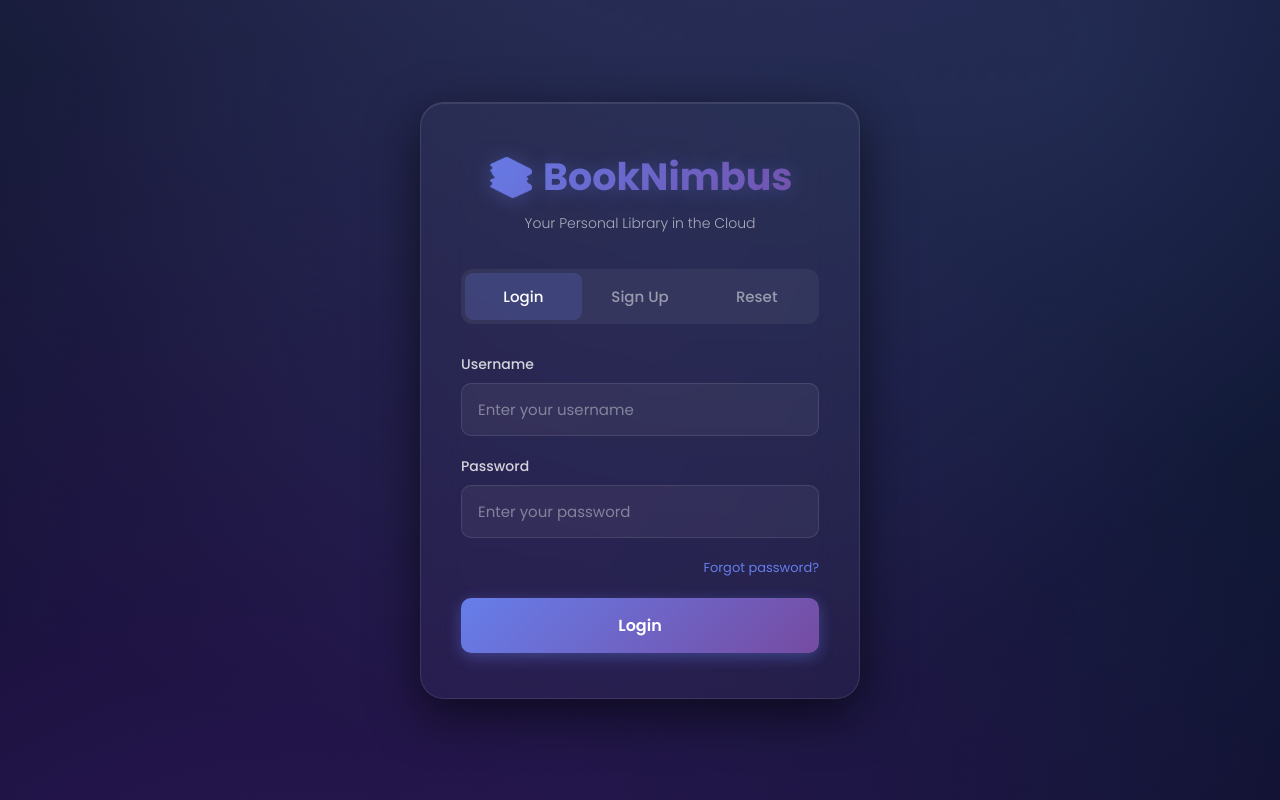
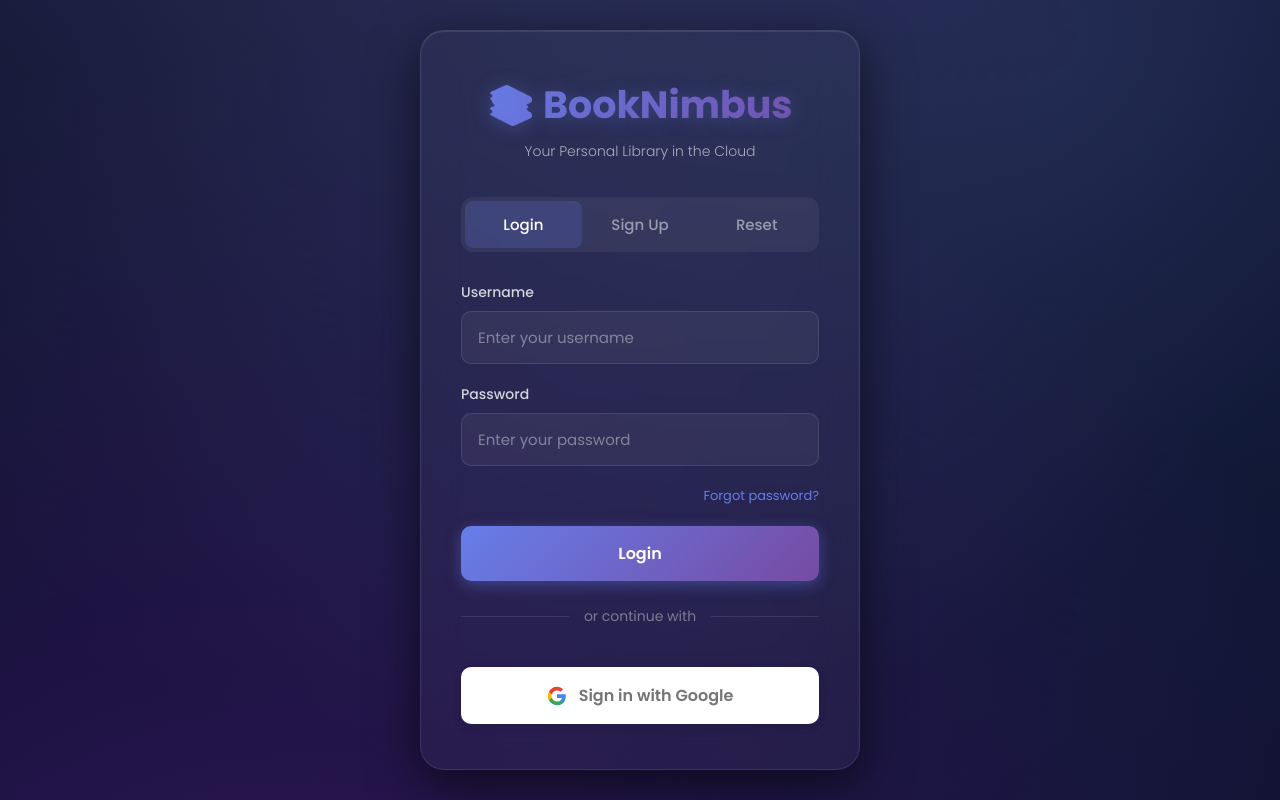
Before and after one commit to Anshika-Lakhera/BookNimbus, a Django app: page / in a window 1280 px wide. Run offline with Django 4.2, Linux system fonts and the light colour scheme.

Commit message:
Google sign in

```diff
--- a/app/templates/index.html
+++ b/app/templates/index.html
@@ -266,6 +266,50 @@
       color: rgba(255, 255, 255, 0.6);
     }
 
+    /* Google Sign-in Button Styles */
+    .google-btn {
+      background: white;
+      color: #757575;
+      border: 1px solid rgba(255, 255, 255, 0.2);
+      display: flex;
+      align-items: center;
+      justify-content: center;
+      gap: 12px;
+      margin-top: 15px;
+      box-shadow: 0 2px 10px rgba(0, 0, 0, 0.1);
+    }
+
+    .google-btn:hover {
+      background: #f8f8f8;
+      box-shadow: 0 4px 12px rgba(0, 0, 0, 0.15);
+      transform: translateY(-2px);
+    }
+
+    .google-icon {
+      width: 20px;
+      height: 20px;
+    }
+
+    .divider {
+      display: flex;
+      align-items: center;
+      margin: 25px 0;
+      color: rgba(255, 255, 255, 0.4);
+      font-size: 14px;
+    }
+
+    .divider::before,
+    .divider::after {
+      content: "";
+      flex: 1;
+      height: 1px;
+      background: rgba(255, 255, 255, 0.1);
+    }
+
+    .divider span {
+      padding: 0 15px;
+    }
+
     @media (max-width: 500px) {
       .container {
         width: 90%;
@@ -304,6 +348,21 @@
         <span class="btn-text">Login</span>
         <div class="loader"></div>
       </button>
+
+      <div class="divider">
+        <span>or continue with</span>
+      </div>
+
+      <button type="button" class="google-btn" id="google-login-btn">
+        <svg class="google-icon" viewBox="0 0 24 24" width="20" height="20">
+          <path fill="#4285F4" d="M22.56 12.25c0-.78-.07-1.53-.2-2.25H12v4.26h5.92c-.26 1.37-1.04 2.53-2.21 3.31v2.77h3.57c2.08-1.92 3.28-4.74 3.28-8.09z"/>
+          <path fill="#34A853" d="M12 23c2.97 0 5.46-.98 7.28-2.66l-3.57-2.77c-.98.66-2.23 1.06-3.71 1.06-2.86 0-5.29-1.93-6.16-4.53H2.18v2.84C3.99 20.53 7.7 23 12 23z"/>
+          <path fill="#FBBC05" d="M5.84 14.09c-.22-.66-.35-1.36-.35-2.09s.13-1.43.35-2.09V7.07H2.18C1.43 8.55 1 10.22 1 12s.43 3.45 1.18 4.93l2.85-2.22.81-.62z"/>
+          <path fill="#EA4335" d="M12 5.38c1.62 0 3.06.56 4.21 1.64l3.15-3.15C17.45 2.09 14.97 1 12 1 7.7 1 3.99 3.47 2.18 7.07l3.66 2.84c.87-2.6 3.3-4.53 6.16-4.53z"/>
+        </svg>
+        <span class="btn-text">Sign in with Google</span>
+      </button>
+
       <div class="message" id="login-message"></div>
     </form>
 
@@ -335,6 +394,21 @@
         <span class="btn-text">Create Account</span>
         <div class="loader"></div>
       </button>
+
+      <div class="divider">
+        <span>or continue with</span>
+      </div>
+
+      <button type="button" class="google-btn" id="google-signup-btn">
+        <svg class="google-icon" viewBox="0 0 24 24" width="20" height="20">
+          <path fill="#4285F4" d="M22.56 12.25c0-.78-.07-1.53-.2-2.25H12v4.26h5.92c-.26 1.37-1.04 2.53-2.21 3.31v2.77h3.57c2.08-1.92 3.28-4.74 3.28-8.09z"/>
+          <path fill="#34A853" d="M12 23c2.97 0 5.46-.98 7.28-2.66l-3.57-2.77c-.98.66-2.23 1.06-3.71 1.06-2.86 0-5.29-1.93-6.16-4.53H2.18v2.84C3.99 20.53 7.7 23 12 23z"/>
+          <path fill="#FBBC05" d="M5.84 14.09c-.22-.66-.35-1.36-.35-2.09s.13-1.43.35-2.09V7.07H2.18C1.43 8.55 1 10.22 1 12s.43 3.45 1.18 4.93l2.85-2.22.81-.62z"/>
+          <path fill="#EA4335" d="M12 5.38c1.62 0 3.06.56 4.21 1.64l3.15-3.15C17.45 2.09 14.97 1 12 1 7.7 1 3.99 3.47 2.18 7.07l3.66 2.84c.87-2.6 3.3-4.53 6.16-4.53z"/>
+        </svg>
+        <span class="btn-text">Sign up with Google</span>
+      </button>
+
       <div class="message" id="signup-message"></div>
     </form>
 
@@ -362,6 +436,8 @@
     const forgotLink = document.getElementById('forgot-link');
     const signupPassword = document.getElementById('signup-password');
     const passwordStrength = document.getElementById('password-strength');
+    const googleLoginBtn = document.getElementById('google-login-btn');
+    const googleSignupBtn = document.getElementById('google-signup-btn');
 
     // Tab switching
     function switchTab(activeTab, activeForm) {
@@ -440,10 +516,66 @@
       }
     }
 
+    // Helper function to get CSRF token
+    function getCookie(name) {
+      let cookieValue = null;
+      if (document.cookie && document.cookie !== '') {
+        const cookies = document.cookie.split(';');
+        for (let i = 0; i < cookies.length; i++) {
+          const cookie = cookies[i].trim();
+          if (cookie.substring(0, name.length + 1) === (name + '=')) {
+            cookieValue = decodeURIComponent(cookie.substring(name.length + 1));
+            break;
+          }
+        }
+      }
+      return cookieValue;
+    }
+
+    // Google Authentication
+    function handleGoogleAuth(isSignup = false) {
+      const btn = isSignup ? googleSignupBtn : googleLoginBtn;
+      const originalText = btn.querySelector('.btn-text').textContent;
+      btn.querySelector('.btn-text').textContent = 'Connecting...';
+      btn.disabled = true;
+
+      // Call backend to get Google OAuth URL
+      fetch('/google-auth/', {
+        method: 'POST',
+        headers: {
+          'Content-Type': 'application/json',
+          'X-CSRFToken': getCookie('csrftoken')
+        }
+      })
+      .then(response => response.json())
+      .then(data => {
+        if (data.auth_url) {
+          // Redirect to Google OAuth
+          window.location.href = data.auth_url;
+        } else {
+          throw new Error('Failed to get auth URL');
+        }
+      })
+      .catch(error => {
+        console.error('Google auth error:', error);
+        showMessage(
+          isSignup ? 'signup-message' : 'login-message',
+          'Failed to initialize Google authentication',
+          'error'
+        );
+        btn.querySelector('.btn-text').textContent = originalText;
+        btn.disabled = false;
+      });
+    }
+
+    // Add event listeners for Google buttons
+    googleLoginBtn.addEventListener('click', () => handleGoogleAuth(false));
+    googleSignupBtn.addEventListener('click', () => handleGoogleAuth(true));
+
     // Login submit
     loginForm.addEventListener('submit', async (e) => {
       e.preventDefault();
-      const btn = loginForm.querySelector('button');
+      const btn = loginForm.querySelector('button[type="submit"]');
       setLoading(btn, true);
       clearMessages();
 
@@ -455,7 +587,10 @@
       try {
         const res = await fetch('/login/', {
           method: 'POST',
-          headers: { 'Content-Type': 'application/json' },
+          headers: {
+            'Content-Type': 'application/json',
+            'X-CSRFToken': getCookie('csrftoken')
+          },
           body: JSON.stringify(data)
         });
         const response = await res.json();
@@ -479,7 +614,7 @@
     // Signup submit
     signupForm.addEventListener('submit', async (e) => {
       e.preventDefault();
-      const btn = signupForm.querySelector('button');
+      const btn = signupForm.querySelector('button[type="submit"]');
       setLoading(btn, true);
       clearMessages();
 
@@ -499,7 +634,10 @@
       try {
         const res = await fetch('/signup/', {
           method: 'POST',
-          headers: { 'Content-Type': 'application/json' },
+          headers: {
+            'Content-Type': 'application/json',
+            'X-CSRFToken': getCookie('csrftoken')
+          },
           body: JSON.stringify(data)
         });
         const response = await res.json();
@@ -531,7 +669,10 @@
       try {
         const res = await fetch('/forgot-password/', {
           method: 'POST',
-          headers: { 'Content-Type': 'application/json' },
+          headers: {
+            'Content-Type': 'application/json',
+            'X-CSRFToken': getCookie('csrftoken')
+          },
           body: JSON.stringify(data)
         });
         const response = await res.json();
--- a/app/urls.py
+++ b/app/urls.py
@@ -13,4 +13,8 @@
     path('reset-password-page/', views.reset_password_page, name='reset_password_page'),
     path('reset-password/', views.reset_password, name='reset_password'),
     path('logout/', views.logout_view, name='logout'),
+
+    # Google OAuth URLs
+    path('google-auth/', views.google_auth_init, name='google_auth'),
+    path('google-callback/', views.google_callback, name='google_callback'),
 ]
--- a/app/views.py
+++ b/app/views.py
@@ -1,15 +1,22 @@
 import json
+import requests
 from django.shortcuts import render, redirect
 from django.http import JsonResponse
 from django.views.decorators.csrf import csrf_exempt
 from django.contrib.auth.hashers import make_password, check_password
 from django.core.mail import send_mail
 from django.utils.crypto import get_random_string
+from django.conf import settings
 from .models import Credentials
 
 # In-memory tokens (for demo)
 verification_tokens = {}
 password_reset_tokens = {}
+
+# Google OAuth2 Configuration - REPLACE WITH YOUR ACTUAL CREDENTIALS
+GOOGLE_CLIENT_ID = '1098327710097-5mqs9s1linj3rqck41phtl7ibh18u5ra.apps.googleusercontent.com'
+GOOGLE_CLIENT_SECRET = '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'
+GOOGLE_REDIRECT_URI = 'http://127.0.0.1:8000/google-callback/'
 
 
 def index(request):
@@ -22,6 +29,127 @@
     if not username:
         return redirect('index')
     return render(request, 'home.html', {'username': username})
+
+
+@csrf_exempt
+def google_auth_init(request):
+    """Start Google OAuth flow"""
+    if request.method == 'POST':
+        # Generate Google OAuth URL
+        auth_url = (
+            "https://accounts.google.com/o/oauth2/v2/auth?"
+            f"client_id={GOOGLE_CLIENT_ID}&"
+            "response_type=code&"
+            f"redirect_uri={GOOGLE_REDIRECT_URI}&"
+            "scope=openid%20email%20profile&"
+            "access_type=offline&"
+            "prompt=consent"
+        )
+        return JsonResponse({'auth_url': auth_url})
+
+    return JsonResponse({'status': 'error', 'message': 'Invalid request method'})
+
+
+@csrf_exempt
+def google_callback(request):
+    """Handle Google OAuth callback"""
+    code = request.GET.get('code')
+
+    if not code:
+        return render(request, 'auth_result.html', {
+            'success': False,
+            'message': 'Authentication failed: No authorization code received'
+        })
+
+    try:
+        # Exchange code for tokens
+        token_url = "https://oauth2.googleapis.com/token"
+        token_data = {
+            'client_id': GOOGLE_CLIENT_ID,
+            'client_secret': GOOGLE_CLIENT_SECRET,
+            'code': code,
+            'grant_type': 'authorization_code',
+            'redirect_uri': GOOGLE_REDIRECT_URI,
+        }
+
+        token_response = requests.post(token_url, data=token_data)
+        token_json = token_response.json()
+
+        if 'error' in token_json:
+            return render(request, 'auth_result.html', {
+                'success': False,
+                'message': f'Token exchange failed: {token_json["error"]}'
+            })
+
+        access_token = token_json['access_token']
+
+        # Get user info from Google
+        userinfo_url = "https://www.googleapis.com/oauth2/v2/userinfo"
+        headers = {'Authorization': f'Bearer {access_token}'}
+        userinfo_response = requests.get(userinfo_url, headers=headers)
+        userinfo = userinfo_response.json()
+
+        if 'error' in userinfo:
+            return render(request, 'auth_result.html', {
+                'success': False,
+                'message': f'Failed to get user info: {userinfo["error"]}'
+            })
+
+        google_id = userinfo['id']
+        email = userinfo['email']
+        name = userinfo.get('name', '').replace(' ', '_')
+        given_name = userinfo.get('given_name', '')
+
+        # Generate username if name not available
+        if not name or name == '_':
+            name = email.split('@')[0]
+
+        # Check if user exists by google_id
+        user = Credentials.objects.filter(google_id=google_id).first()
+
+        if not user:
+            # Check if user exists by email (for existing users linking Google)
+            user = Credentials.objects.filter(Email=email).first()
+
+            if user:
+                # Link existing account with Google
+                user.google_id = google_id
+                user.save(update_fields=['google_id'])
+            else:
+                # Create new user with Google
+                base_username = name
+                username = base_username
+                counter = 1
+
+                # Ensure unique username
+                while Credentials.objects.filter(UserName=username).exists():
+                    username = f"{base_username}_{counter}"
+                    counter += 1
+
+                user = Credentials.objects.create(
+                    UserName=username,
+                    Email=email,
+                    google_id=google_id,
+                    is_verified=True
+                )
+
+        # Store in session
+        request.session['username'] = user.UserName
+        request.session['user_id'] = user.UserID
+        request.session['is_google_user'] = True
+
+        return render(request, 'auth_result.html', {
+            'success': True,
+            'message': f'Welcome, {user.UserName}!',
+            'redirect_url': '/home/'
+        })
+
+    except Exception as e:
+        print(f"✗ GOOGLE AUTH ERROR: {e}")
+        return render(request, 'auth_result.html', {
+            'success': False,
+            'message': 'Authentication failed. Please try again.'
+        })
 
 
 @csrf_exempt
@@ -131,6 +259,13 @@
             if not user:
                 return JsonResponse({'status': 'error', 'message': 'Invalid username or password'}, status=401)
 
+            # Check if this is a Google user trying to use password
+            if user.google_id and not user.Password:
+                return JsonResponse({
+                    'status': 'error',
+                    'message': 'This account uses Google authentication. Please sign in with Google.'
+                }, status=401)
+
             if not check_password(password, user.Password):
                 return JsonResponse({'status': 'error', 'message': 'Invalid username or password'}, status=401)
 
@@ -143,6 +278,7 @@
             # Store username in session
             request.session['username'] = username
             request.session['user_id'] = user.UserID
+            request.session['is_google_user'] = False
 
             return JsonResponse({
                 'status': 'success',
@@ -170,6 +306,13 @@
             user = Credentials.objects.filter(Email=email).first()
             if not user:
                 return JsonResponse({'status': 'error', 'message': 'No account found with this email'}, status=404)
+
+            # Check if it's a Google user
+            if user.google_id:
+                return JsonResponse({
+                    'status': 'error',
+                    'message': 'This account uses Google authentication. Please sign in with Google.'
+                }, status=400)
 
             token = get_random_string(32)
             password_reset_tokens[token] = user.UserID
```
Also changed, not shown: app/models.py (+17 -1 lines), app/settings.py (+52 -2 lines), app/templates/auth_result.html (added, +59 -0 lines).
